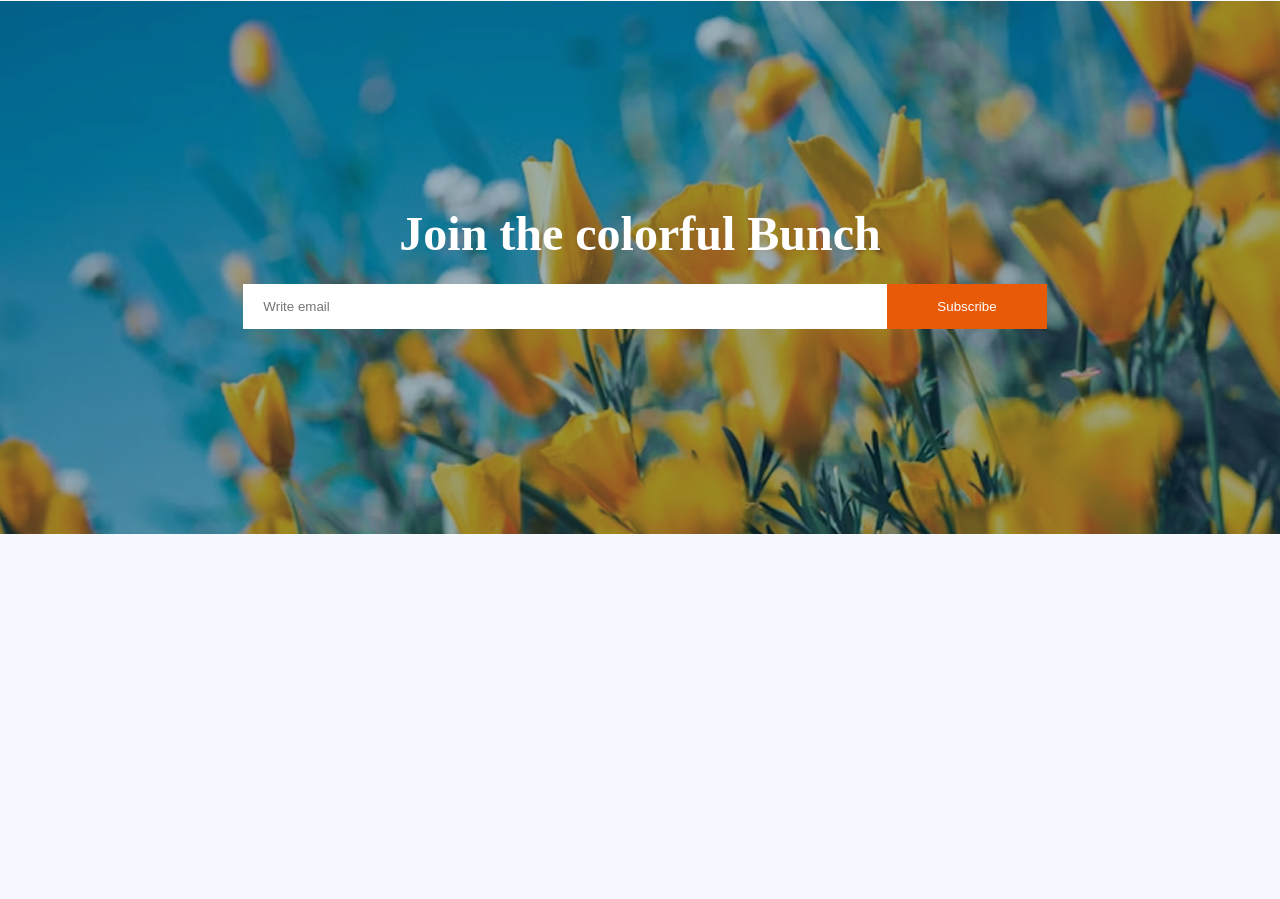
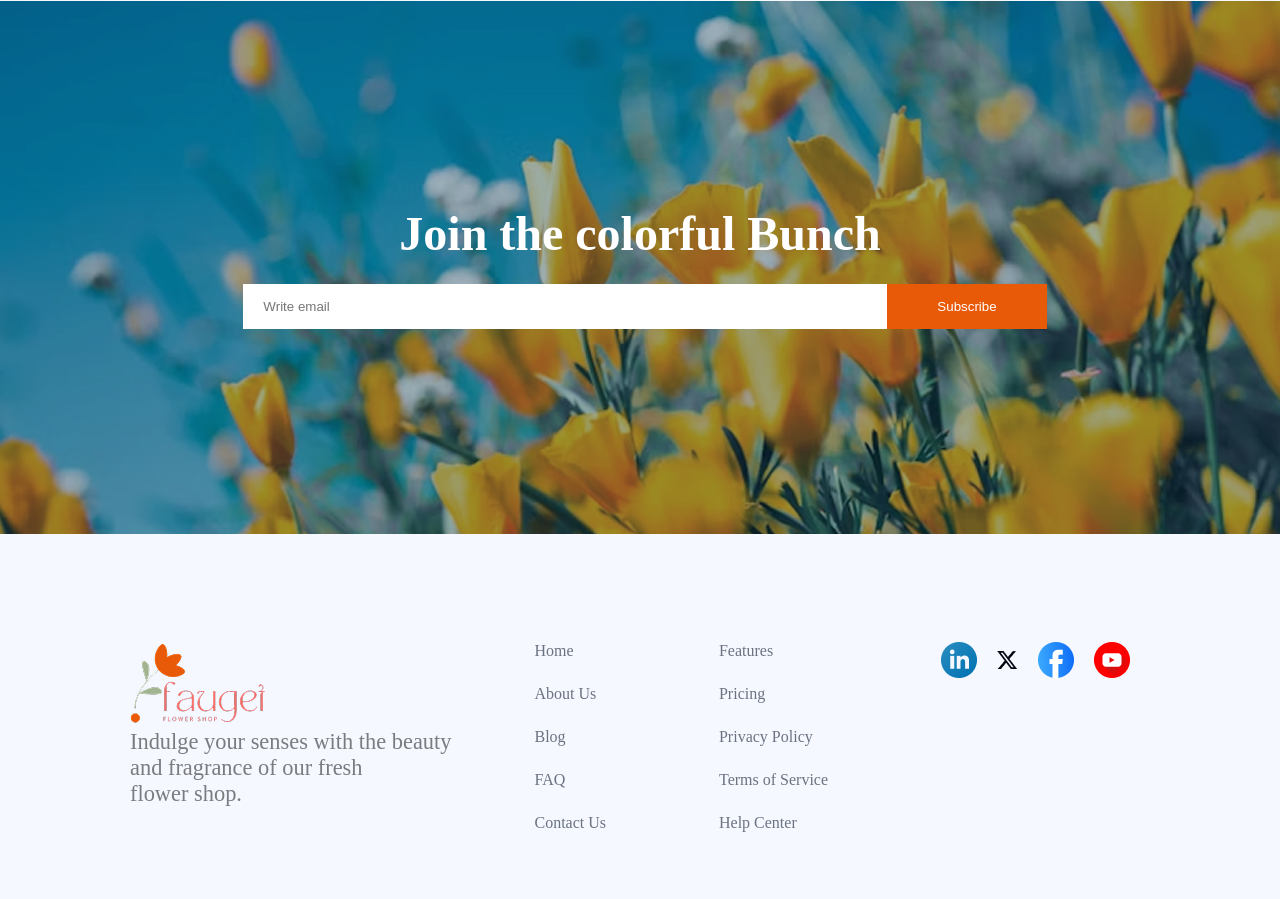
Before and after one commit to Monir312/flower-responsive-website-assignment-02, a plain HTML site: page index.html in a window 1280 px wide. Shown: the part 1901-2800 px from the top of the page. Before the commit the page ends 2493 px from the top, so only its background shows below. Drawn offline with Linux system fonts and the light colour scheme.

Commit message:
completed footer section

```diff
--- a/index.html
+++ b/index.html
@@ -130,7 +130,41 @@
 
   </main>
   <footer>
+      <div class="footer-area flex">
+        <div class="first-section">
+          <div class="logo-img">
+            <img src="assets/logo.png" alt="">
+          </div>
+          <p class="description">
+            Indulge your senses with the beauty <br> and fragrance of our fresh <br>flower shop.
+          </p>
+        </div>
+        <div class="second-section">
+          <ul class="nav-links">
+            <li class="nav-item"><a href="">Home</a></li>
+            <li class="nav-item"><a href="">About Us</a></li>
+            <li class="nav-item"><a href="">Blog</a></li>
+            <li class="nav-item"><a href="">FAQ</a></li>
+            <li class="nav-item"><a href="">Contact Us</a></li>
+          </ul>
+        </div>
 
+        <div class="third-section">
+          <ul class="nav-links">
+            <li class="nav-item"><a href="">Features</a></li>
+            <li class="nav-item"><a href="">Pricing</a></li>
+            <li class="nav-item"><a href="">Privacy Policy</a></li>
+            <li class="nav-item"><a href="">Terms of Service</a></li>
+            <li class="nav-item"><a href="">Help Center</a></li>
+          </ul>
+        </div>
+        <div class="forth-social-icon flex">
+          <a href=""><img src="assets/icon-linkedin.png" alt=""></a>
+          <a href=""><img src="assets/icon-twitter.png" alt=""></a>
+          <a href=""><img src="assets/icon-facebook.png" alt=""></a>
+          <a href=""><img src="assets/icon-youtube.png" alt=""></a>
+        </div>
+      </div>
   </footer>
 </body>
 
--- a/style.css
+++ b/style.css
@@ -18,6 +18,7 @@ body {
 /* shared style  */
 .flex {
   display: flex;
+  align-items: flex-start;
 }
 
 .container {
@@ -138,6 +139,33 @@ body {
   margin: -10px;
 }
 
+/* footer section style  */
+
+.footer-area{
+  justify-content: space-between;
+  padding: 50px 130px;
+}
+
+.nav-item a{
+  text-decoration: none;
+}
+.forth-social-icon{
+  align-items: center;
+}
+.forth-social-icon a{
+  margin-right: 20px;
+}
+
+.second-section li, .third-section li {
+  margin-bottom: 25px;
+
+}
+.footer-area a{
+  color: rgba(107, 114, 128, 1);
+}
+
+
+
 
 
 
@@ -179,6 +207,11 @@ body {
   }
   .plants-card-area{
     grid-template-columns: repeat(2, 1fr);
+  }
+  .plants-section img{
+    width: 100%;
+  }
+  .banner img{
     width: 100%;
   }
   .join-section-item input{
@@ -191,4 +224,9 @@ body {
     padding: 15px 12px;
   }
 
+  .footer-area{
+    padding-left: 10px;
+    flex-direction: column;
+  }
+
 }
```
